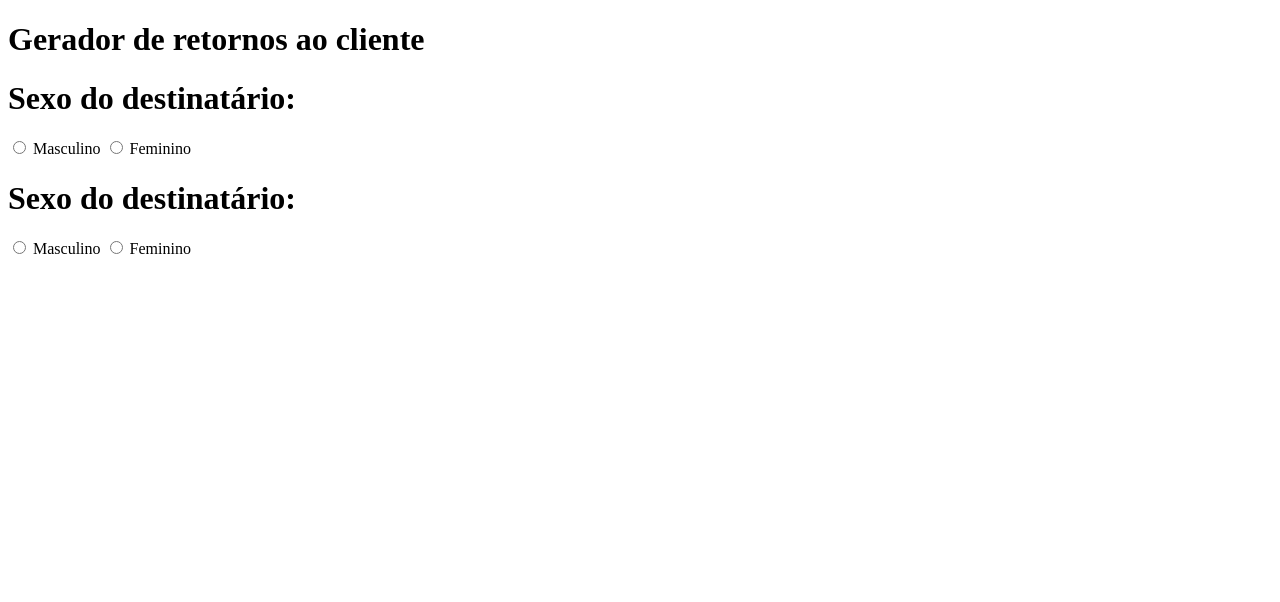
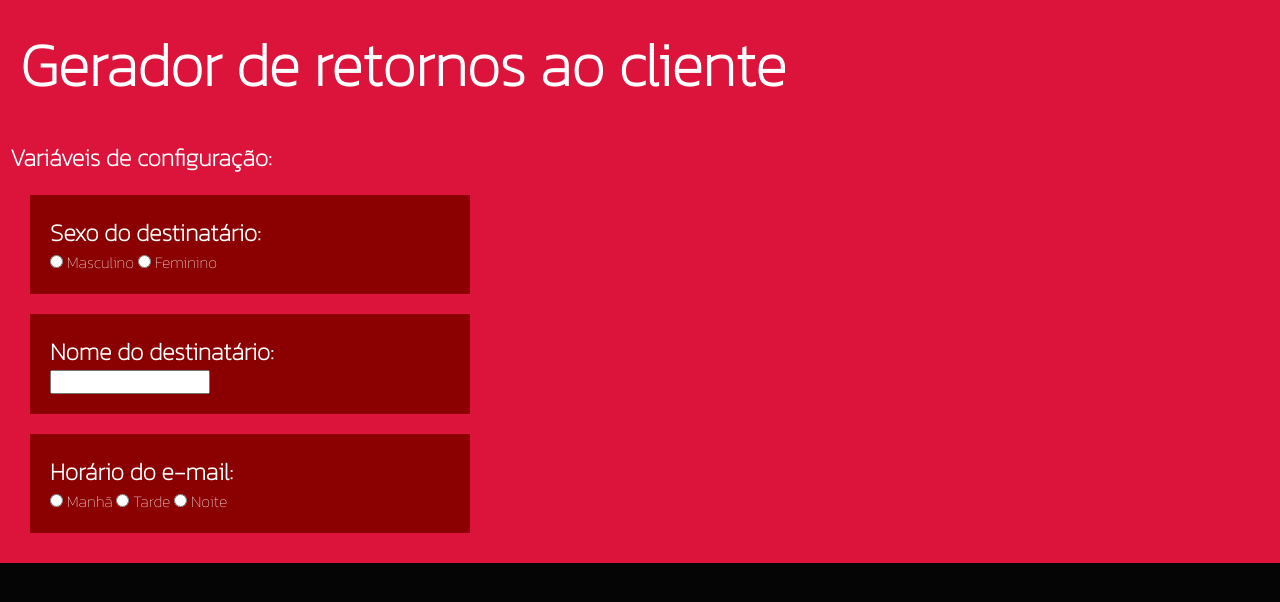
Before and after one commit to Tiagox42/Gerador-de-resposta-ao-cliente, a plain HTML site: page index.html in a window 1280 px wide. Drawn offline with Linux system fonts and the light colour scheme.

Commit message:
initial 0.2
Estruturando o index e css.
Salvando descrição da intenção no arquivo why.

```diff
--- a/index.html
+++ b/index.html
@@ -1,5 +1,6 @@
 <!DOCTYPE html>
 <html lang="en">
+
 <head>
     <meta charset="UTF-8">
     <meta http-equiv="X-UA-Compatible" content="IE=edge">
@@ -7,18 +8,25 @@
     <title>Gerador de retorno</title>
     <script src="script.js"></script>
     <link rel="stylesheet" href="style.css">
+    <link rel="preconnect" href="https://fonts.googleapis.com">
+    <link rel="preconnect" href="https://fonts.gstatic.com" crossorigin>
+    <link href="https://fonts.googleapis.com/css2?family=Kanit:wght@100&display=swap" rel="stylesheet">
+
 </head>
+
 <body>
 
-    <div class="caixaSuspensa">
-        <h1>Gerador de retornos ao cliente</h1>
+    <div class="boxSuspenso">
+        <h1 id="tituloSite">Gerador de retornos ao cliente</h1>
 
         <div class="config">
+
+            <h2>Variáveis de configuração:</h2>
 
             <div class="configInput">
 
                 <div class="configInputTitle">
-                    <h1>Sexo do destinatário:</h1>
+                    <h2>Sexo do destinatário:</h2>
                     <div class="configInputBox">
                         <input type="radio" name="masculino" id="masculino" value="masculino">
                         <label for="masculino">Masculino</label>
@@ -28,25 +36,66 @@
                 </div>
 
                 <div class="configInputTitle">
-                    <h1>Sexo do destinatário:</h1>
+                    <h2>Nome do destinatário:</h2>
                     <div class="configInputBox">
-                        <input type="radio" name="masculino" id="masculino" value="masculino">
-                        <label for="masculino">Masculino</label>
-                        <input type="radio" name="feminino" id="feminino" value="feminino">
-                        <label for="feminino">Feminino</label>
+                        <input type="text" name="nome" id="nome">
                     </div>
                 </div>
 
+                <div class="configInputTitle">
+                    <h2>Horário do e-mail:</h2>
+                    <div class="configInputBox">
+                        <input type="radio" name="manha" id="manha" value="manha">
+                        <label for="masculino">Manhã</label>
+                        <input type="radio" name="tarde" id="tarde" value="tarde">
+                        <label for="feminino">Tarde</label>
+                        <input type="radio" name="noite" id="noite" value="noite">
+                        <label for="feminino">Noite</label>
+                    </div>
+                </div>
 
+            </div>
+        </div>
 
+        <div class="mensagemBox">
 
+            <div class="mensagemBoxUnit">
+                <div class="mensagemBoxTitle">
+
+                </div>
+                <div class="mensagemBoxContent">
+
+                </div>
+            </div>
+
+            <div class="mensagemBoxUnit">
+                <div class="mensagemBoxTitle">
+
+                </div>
+                <div class="mensagemBoxContent">
+
+                </div>
+            </div>
+
+            <div class="mensagemBoxUnit">
+                <div class="mensagemBoxTitle">
+
+                </div>
+                <div class="mensagemBoxContent">
+
+                </div>
             </div>
 
 
 
 
+
+
+
+
+
         </div>
-    </div>
 
 </body>
+
 </html>
--- a/style.css
+++ b/style.css
@@ -0,0 +1,37 @@
+* {
+    padding: 0px;
+    margin: 0px;
+    color: white;
+    font-family: 'Kanit', sans-serif;
+}
+
+body {
+    height: 100%;
+    background-color: #050505;
+}
+
+#tituloSite {
+    color: white;
+    font-size: 60px;
+    padding: 20px;
+}
+
+.boxSuspenso {
+    background-color: crimson;
+}
+
+.config {
+    padding: 10px;
+}
+
+.configInputTitle {
+    background-color: darkred;
+    margin: 20px;
+    padding: 20px;
+    width: min-content;
+    min-width: 400px;
+}
+
+.configInputTitle:hover {
+    background-color: rgb(19, 19, 19);
+}
```
Also changed, not shown: why.html (added, +22 -0 lines).
